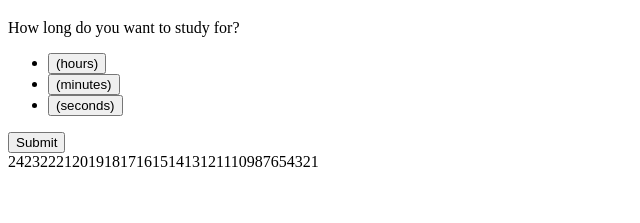
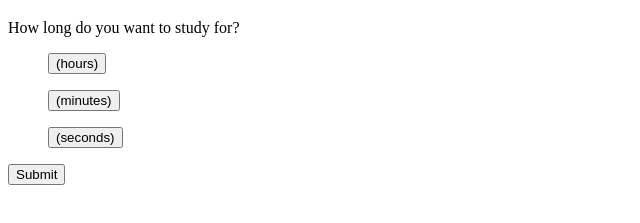
Before and after one commit to stanleyarmstrong/studytime.com, a plain HTML site: page study.html in a window 1280 px wide. Both pictures are taken after a click on the button "(hours)". Shown: the part 61-284 px from the top of the page, without its empty margins (0-640 px from the left). Drawn offline with nearby package versions, Linux system fonts and the light colour scheme.

Commit message:
Taking a different approach to the listings of numbers

```diff
--- a/study.html
+++ b/study.html
@@ -17,32 +17,30 @@
 				</p>
 			</div>
 			<div class = 'timeAmmount'>
-				<ul>
-					<li id = 'hours'>
+					<ul id = 'hours'>
 						<div class = 'dropdown'>
 							<button  class = 'dropbtn'>
 								(hours)
 							</button>
 							<div id = 'dropdownResult' class = 'dropDownContent'>
 						</div>
-					</li>
-					<li id = 'minutes'>
+					</ul>
+					<ul id = 'minutes'>
 						<div class = 'dropdown'>
 							<button class = 'dropbtn'>
 								(minutes)
 							</button>
 							<div id = 'dropdownResult' class = 'dropDownContent'>
 						</div>
-					</li>
-					<li id = 'seconds'>
+					</ul>
+					<ul id = 'seconds'>
 						<div class = 'dropdown'>
 							<button class = 'dropbtn'>
 								(seconds)
 							</button>
 							<div id = 'dropdownResult' class = 'dropDownContent'>
 						</div>
-					</li>
-				</ul>
+					</ul>
 			</div>
 			<div class = "submit">
 				<button onclick = 'submit()'>
--- a/studytime.js
+++ b/studytime.js
@@ -6,7 +6,7 @@ $('#hours').click(function(){
       var a = document.createElement("A");
       var result =document.createTextNode(i);
       a.appendChild(result);
-      document.body.appendChild(a);
+      document.li.appendChild(a);
     }
   });
   //allows the user to choose their selected amount of hours
```
